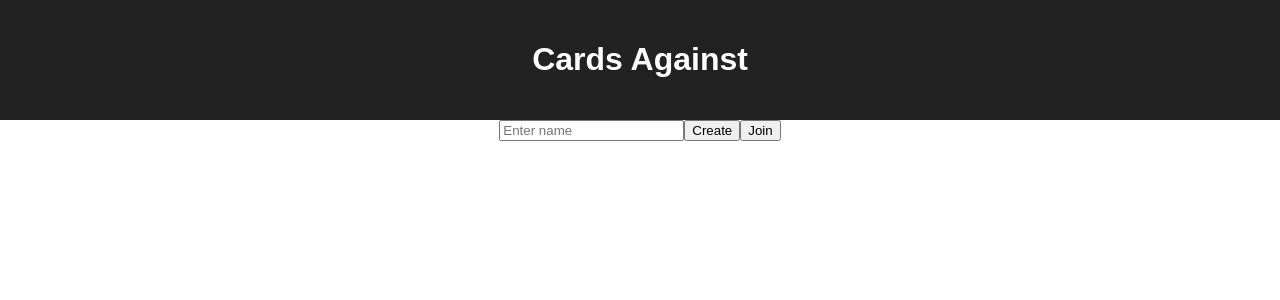
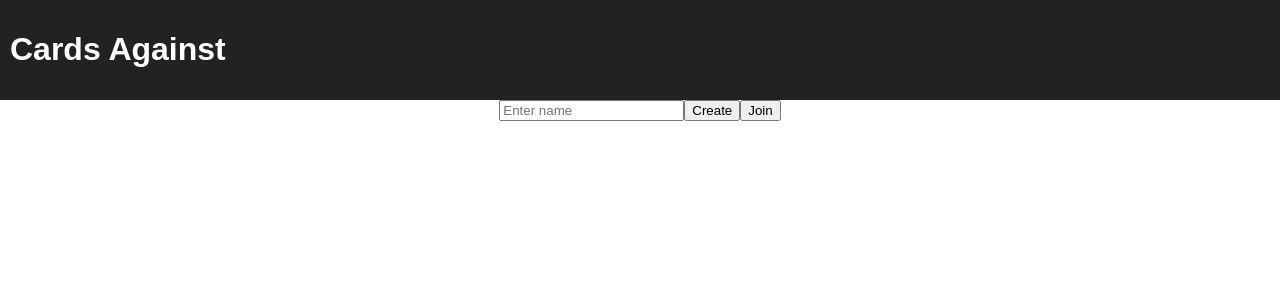
Before and after one commit to hewhowearspants/Cards-Against-Your-Sanity, a React (Create React App) app in the folder client/: page / in a window 1280 px wide. Shown: the top 300 px of the page. Built offline with nearby package versions, Linux system fonts and the light colour scheme; no server answers.

Commit message:
CSS shite

```diff
--- a/client/src/App.css
+++ b/client/src/App.css
@@ -2,16 +2,18 @@
   text-align: center;
 }
 
-.App-logo {
-  animation: App-logo-spin infinite 20s linear;
-  height: 80px;
+p, h3 {
+  padding: 0;
+  margin: 0;
 }
 
-.App-header {
+header {
   background-color: #222;
-  /* height: 150px; */
-  padding: 20px;
+  padding: 10px;
   color: white;
+  display: flex;
+  justify-content: space-between;
+  align-items: center;
 }
 
 .App-title {
@@ -26,6 +28,20 @@
   cursor: pointer;
 }
 
+.player-selections {
+  display: flex;
+  justify-content: space-between;
+  align-items: center;
+}
+
+.prev-selection {
+  margin-left: -0%;
+}
+
+.next-selection {
+  margin-right: -0%;
+}
+
 .ready,
 .selected {
   background-color: black;
```
